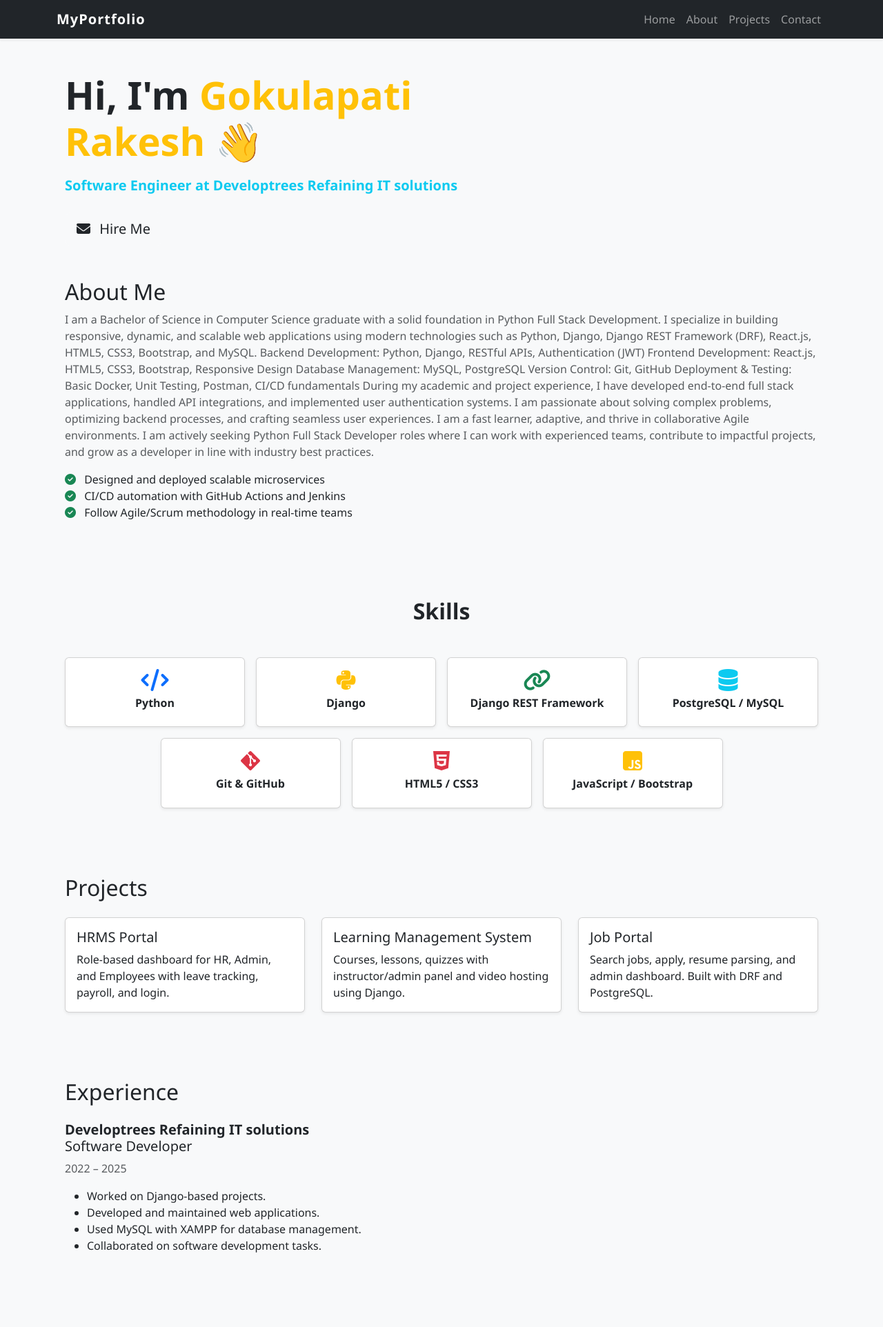
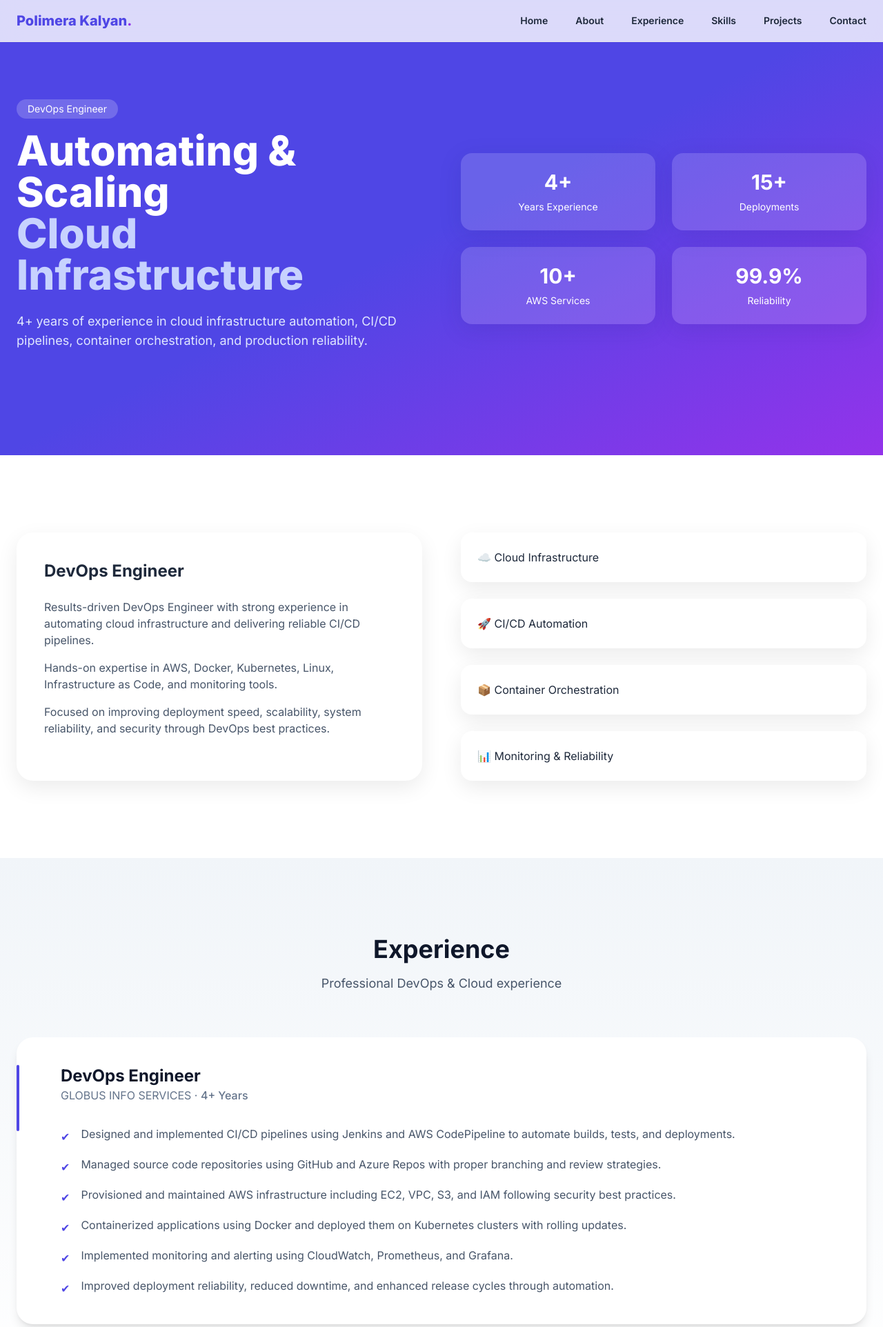
Before and after one commit to polimerakalyan/portfolioproject, a Django app: page / in a window 1280 px wide. Shown: the top 1924 px of the page at 69% size. Run offline with Django 5.2, Linux system fonts and the light colour scheme; some libraries are stand-ins or nearby versions.

Commit message:
Update home.html

```diff
--- a/main/templates/home.html
+++ b/main/templates/home.html
@@ -1,260 +1,403 @@
-{% extends 'base.html' %}
-{% block title %}Home{% endblock %}
+<!DOCTYPE html>
+<html lang="en">
+<head>
+  <meta charset="UTF-8" />
+  <meta name="viewport" content="width=device-width, initial-scale=1.0" />
+  <title>Polimera Kalyan | DevOps Engineer</title>
 
-{% block content %}
+  <!-- Tailwind CSS -->
+  <script src="https://cdn.tailwindcss.com"></script>
 
-<!-- Hero Section -->
-  <div class="container position-relative z-2 text-center text-md-start">
-    <div class="row align-items-center">
-      <div class="col-md-7" data-aos="fade-right">
-        <h1 class="display-4 fw-bold mb-3">Hi, I'm <span class="text-warning">Gokulapati Rakesh</span> 👋</h1>
-        <p class="lead mb-4"><span id="typing" class="text-info fw-semibold"></span></p>
-        <div>
+  <!-- Google Font -->
+  <link href="https://fonts.googleapis.com/css2?family=Inter:wght@300;400;500;600;700;800&display=swap" rel="stylesheet">
 
-          <a href="{% url 'hireme' %}" class="btn btn-light btn-lg text-dark">
-            <i class="fas fa-envelope me-2"></i> Hire Me
-          </a>
-        </div>
+  <script>
+    tailwind.config = {
+      theme: {
+        extend: {
+          colors: {
+            primary: '#4f46e5',
+            secondary: '#9333ea'
+          },
+          boxShadow: {
+            soft: '0 10px 30px rgba(0,0,0,0.08)',
+            glass: '0 8px 32px rgba(31,38,135,0.15)'
+          }
+        }
+      }
+    }
+  </script>
+
+  <style>
+    body { font-family: 'Inter', sans-serif; }
+    html { scroll-behavior: smooth; }
+
+    .skill-chip {
+      padding: 0.6rem 1.4rem;
+      border-radius: 9999px;
+      background: linear-gradient(to right, #f3f4f6, #e5e7eb);
+      color: #111827;
+      font-weight: 500;
+      font-size: 0.95rem;
+      transition: all 0.3s ease;
+    }
+
+    .skill-chip:hover {
+      background: linear-gradient(to right, #111827, #000);
+      color: white;
+      transform: translateY(-4px);
+      box-shadow: 0 10px 25px rgba(0,0,0,.15);
+    }
+
+    .project-chip {
+      padding: 0.4rem 0.9rem;
+      border-radius: 9999px;
+      font-size: 0.75rem;
+      font-weight: 600;
+      background: #f8fafc;
+      border: 1px solid #e2e8f0;
+      color: #334155;
+    }
+  </style>
+</head>
+
+<body class="bg-slate-50 text-slate-800">
+
+<!-- NAVBAR -->
+<header class="fixed w-full bg-white/80 backdrop-blur-lg border-b z-50">
+  <nav class="max-w-7xl mx-auto px-6 py-4 flex justify-between items-center">
+    <h1 class="text-xl font-extrabold text-primary">
+      Polimera Kalyan<span class="text-secondary">.</span>
+    </h1>
+    <ul class="hidden md:flex space-x-10 text-sm font-semibold">
+      <li><a href="#home" class="hover:text-primary">Home</a></li>
+      <li><a href="#about" class="hover:text-primary">About</a></li>
+      <li><a href="#experience" class="hover:text-primary">Experience</a></li>
+      <li><a href="#skills" class="hover:text-primary">Skills</a></li>
+      <li><a href="#projects" class="hover:text-primary">Projects</a></li>
+      <li><a href="#contact" class="hover:text-primary">Contact</a></li>
+    </ul>
+  </nav>
+</header>
+
+<!-- HERO -->
+<section id="home" class="pt-36 pb-28 bg-gradient-to-br from-primary via-indigo-600 to-secondary text-white">
+  <div class="max-w-7xl mx-auto px-6 grid md:grid-cols-2 gap-14 items-center">
+
+    <div>
+      <span class="inline-block mb-4 px-4 py-1 rounded-full bg-white/20 text-sm">
+        DevOps Engineer
+      </span>
+
+      <h2 class="text-4xl md:text-6xl font-extrabold leading-tight mb-6">
+        Automating & Scaling<br/>
+        <span class="text-indigo-200">Cloud Infrastructure</span>
+      </h2>
+
+      <p class="text-lg text-indigo-100 mb-10 max-w-xl">
+        4+ years of experience in cloud infrastructure automation,
+        CI/CD pipelines, container orchestration, and production reliability.
+      </p>
+    </div>
+
+    <div class="grid grid-cols-2 gap-6">
+      <div class="bg-white/15 p-6 rounded-2xl text-center shadow-glass">
+        <h3 class="text-3xl font-bold">4+</h3>
+        <p class="text-sm mt-2">Years Experience</p>
+      </div>
+      <div class="bg-white/15 p-6 rounded-2xl text-center shadow-glass">
+        <h3 class="text-3xl font-bold">15+</h3>
+        <p class="text-sm mt-2">Deployments</p>
+      </div>
+      <div class="bg-white/15 p-6 rounded-2xl text-center shadow-glass">
+        <h3 class="text-3xl font-bold">10+</h3>
+        <p class="text-sm mt-2">AWS Services</p>
+      </div>
+      <div class="bg-white/15 p-6 rounded-2xl text-center shadow-glass">
+        <h3 class="text-3xl font-bold">99.9%</h3>
+        <p class="text-sm mt-2">Reliability</p>
       </div>
     </div>
+
   </div>
 </section>
 
-<!-- About Me -->
-<section class="py-5">
-  <div class="container" data-aos="fade-up">
-    <div class="row align-items-center">
-      <div class="col-md-12"></div>
-      <div class="col-md-12">
-        <h2>About Me</h2>
-        <p class="text-muted">I am a Bachelor of Science in Computer Science graduate with a solid foundation in Python Full Stack Development. I specialize in building responsive, dynamic, and scalable web applications using modern technologies such as Python, Django, Django REST Framework (DRF), React.js, HTML5, CSS3, Bootstrap, and MySQL.
+<!-- ABOUT -->
+<section id="about" class="py-28 bg-white">
+  <div class="max-w-7xl mx-auto px-6 grid md:grid-cols-2 gap-14">
 
+    <div class="bg-white shadow-soft p-10 rounded-3xl">
+      <h4 class="text-2xl font-bold mb-6">DevOps Engineer</h4>
+      <p class="text-slate-600 mb-4">
+        Results-driven DevOps Engineer with strong experience in
+        automating cloud infrastructure and delivering reliable CI/CD pipelines.
+      </p>
+      <p class="text-slate-600 mb-4">
+        Hands-on expertise in AWS, Docker, Kubernetes, Linux,
+        Infrastructure as Code, and monitoring tools.
+      </p>
+      <p class="text-slate-600">
+        Focused on improving deployment speed, scalability,
+        system reliability, and security through DevOps best practices.
+      </p>
+    </div>
 
+    <div class="grid gap-6">
+      <div class="bg-white p-6 rounded-2xl shadow-soft">☁️ Cloud Infrastructure</div>
+      <div class="bg-white p-6 rounded-2xl shadow-soft">🚀 CI/CD Automation</div>
+      <div class="bg-white p-6 rounded-2xl shadow-soft">📦 Container Orchestration</div>
+      <div class="bg-white p-6 rounded-2xl shadow-soft">📊 Monitoring & Reliability</div>
+    </div>
 
-Backend Development: Python, Django, RESTful APIs, Authentication (JWT)
+  </div>
+</section>
 
-Frontend Development: React.js, HTML5, CSS3, Bootstrap, Responsive Design
+<!-- EXPERIENCE -->
+<section id="experience" class="py-28 bg-gradient-to-b from-slate-100 to-white">
+  <div class="max-w-7xl mx-auto px-6">
 
-Database Management: MySQL, PostgreSQL
+    <!-- Header -->
+    <div class="text-center mb-16">
+      <h3 class="text-4xl font-bold text-slate-900">Experience</h3>
+      <p class="mt-4 text-slate-600 text-lg">
+        Professional DevOps & Cloud experience
+      </p>
+    </div>
 
-Version Control: Git, GitHub
+    <!-- Experience Card -->
+    <div class="relative bg-white rounded-3xl shadow-lg p-10
+                hover:shadow-2xl transition duration-300">
 
-Deployment & Testing: Basic Docker, Unit Testing, Postman, CI/CD fundamentals
+      <!-- Timeline Line -->
+      <span class="absolute left-0 top-10 h-24 w-1 bg-primary rounded-full"></span>
 
-During my academic and project experience, I have developed end-to-end full stack applications, handled API integrations, and implemented user authentication systems. I am passionate about solving complex problems, optimizing backend processes, and crafting seamless user experiences.
+      <div class="pl-6">
+        <!-- Role -->
+        <h4 class="text-2xl font-bold text-slate-900">
+          DevOps Engineer
+        </h4>
+        <p class="text-slate-500 mb-8">
+          GLOBUS INFO SERVICES · <span class="font-medium">4+ Years</span>
+        </p>
 
-I am a fast learner, adaptive, and thrive in collaborative Agile environments. I am actively seeking Python Full Stack Developer roles where I can work with experienced teams, contribute to impactful projects, and grow as a developer in line with industry best practices.</p>
-        <ul class="list-unstyled">
-          <li><i class="fas fa-check-circle text-success me-2"></i> Designed and deployed scalable microservices</li>
-          <li><i class="fas fa-check-circle text-success me-2"></i> CI/CD automation with GitHub Actions and Jenkins</li>
-          <li><i class="fas fa-check-circle text-success me-2"></i> Follow Agile/Scrum methodology in real-time teams</li>
+        <!-- Responsibilities -->
+        <ul class="space-y-4 text-slate-600">
+
+          <li class="flex gap-4">
+            <span class="mt-1 text-primary">✔</span>
+            Designed and implemented CI/CD pipelines using Jenkins and AWS CodePipeline
+            to automate builds, tests, and deployments.
+          </li>
+
+          <li class="flex gap-4">
+            <span class="mt-1 text-primary">✔</span>
+            Managed source code repositories using GitHub and Azure Repos
+            with proper branching and review strategies.
+          </li>
+
+          <li class="flex gap-4">
+            <span class="mt-1 text-primary">✔</span>
+            Provisioned and maintained AWS infrastructure including EC2, VPC,
+            S3, and IAM following security best practices.
+          </li>
+
+          <li class="flex gap-4">
+            <span class="mt-1 text-primary">✔</span>
+            Containerized applications using Docker and deployed them
+            on Kubernetes clusters with rolling updates.
+          </li>
+
+          <li class="flex gap-4">
+            <span class="mt-1 text-primary">✔</span>
+            Implemented monitoring and alerting using CloudWatch,
+            Prometheus, and Grafana.
+          </li>
+
+          <li class="flex gap-4">
+            <span class="mt-1 text-primary">✔</span>
+            Improved deployment reliability, reduced downtime,
+            and enhanced release cycles through automation.
+          </li>
+
         </ul>
       </div>
     </div>
+
   </div>
 </section>
 
-<!-- Skills -->
-<section class="bg-light py-5">
-  <div class="container" data-aos="fade-up">
-    <h2 class="text-center mb-5 fw-bold">Skills</h2>
-    <div class="row g-3 justify-content-center text-center">
-      <div class="col-6 col-md-3">
-        <div class="card shadow-sm p-3">
-          <i class="fas fa-code fa-2x text-primary mb-2"></i>
-          <h6 class="fw-semibold">Python</h6>
-        </div>
-      </div>
-      <div class="col-6 col-md-3">
-        <div class="card shadow-sm p-3">
-          <i class="fab fa-python fa-2x text-warning mb-2"></i>
-          <h6 class="fw-semibold">Django</h6>
-        </div>
-      </div>
-      <div class="col-6 col-md-3">
-        <div class="card shadow-sm p-3">
-          <i class="fas fa-link fa-2x text-success mb-2"></i>
-          <h6 class="fw-semibold">Django REST Framework</h6>
-        </div>
-      </div>
-      <div class="col-6 col-md-3">
-        <div class="card shadow-sm p-3">
-          <i class="fas fa-database fa-2x text-info mb-2"></i>
-          <h6 class="fw-semibold">PostgreSQL / MySQL</h6>
-        </div>
-      </div>
-      <div class="col-6 col-md-3">
-        <div class="card shadow-sm p-3">
-          <i class="fab fa-git-alt fa-2x text-danger mb-2"></i>
-          <h6 class="fw-semibold">Git & GitHub</h6>
-        </div>
-      </div>
-      <div class="col-6 col-md-3">
-        <div class="card shadow-sm p-3">
-          <i class="fab fa-html5 fa-2x text-danger mb-2"></i>
-          <h6 class="fw-semibold">HTML5 / CSS3</h6>
-        </div>
-      </div>
-      <div class="col-6 col-md-3">
-        <div class="card shadow-sm p-3">
-          <i class="fab fa-js-square fa-2x text-warning mb-2"></i>
-          <h6 class="fw-semibold">JavaScript / Bootstrap</h6>
-        </div>
-      </div>
+
+<!-- SKILLS -->
+<section id="skills" class="py-28 bg-gradient-to-b from-gray-50 to-white">
+  <div class="max-w-7xl mx-auto px-6 text-center">
+
+    <h3 class="text-4xl font-bold mb-4">Technical Skills</h3>
+    <p class="text-gray-600 mb-14 text-lg">
+      Tools & technologies I work with
+    </p>
+
+    <div class="flex flex-wrap justify-center gap-5">
+      <span class="skill-chip">AWS</span>
+      <span class="skill-chip">Azure</span>
+      <span class="skill-chip">Linux</span>
+      <span class="skill-chip">Docker</span>
+      <span class="skill-chip">Kubernetes</span>
+      <span class="skill-chip">Jenkins</span>
+      <span class="skill-chip">GitHub Actions</span>
+      <span class="skill-chip">Terraform</span>
+      <span class="skill-chip">CI/CD</span>
+      <span class="skill-chip">Azure Pipelines</span>
+      <span class="skill-chip">CloudWatch</span>
+      <span class="skill-chip">Prometheus</span>
+      <span class="skill-chip">Grafana</span>
+      <span class="skill-chip">SonarQube</span>
     </div>
+
   </div>
 </section>
 
-<!-- Projects -->
-<section class="py-5">
-  <div class="container" data-aos="fade-up">
-    <h2 class="mb-4">Projects</h2>
-    <div class="row g-4">
-      <div class="col-md-4">
-        <div class="card h-100 shadow-sm">
-          <div class="card-body">
-            <h5 class="card-title">HRMS Portal</h5>
-            <p class="card-text">Role-based dashboard for HR, Admin, and Employees with leave tracking, payroll, and login.</p>
-          </div>
-        </div>
-      </div>
-      <div class="col-md-4">
-        <div class="card h-100 shadow-sm">
-          <div class="card-body">
-            <h5 class="card-title">Learning Management System</h5>
-            <p class="card-text">Courses, lessons, quizzes with instructor/admin panel and video hosting using Django.</p>
-          </div>
-        </div>
-      </div>
-      <div class="col-md-4">
-        <div class="card h-100 shadow-sm">
-          <div class="card-body">
-            <h5 class="card-title">Job Portal</h5>
-            <p class="card-text">Search jobs, apply, resume parsing, and admin dashboard. Built with DRF and PostgreSQL.</p>
-          </div>
-        </div>
-      </div>
+<!-- PROJECTS -->
+<section id="projects" class="py-28 bg-slate-100">
+  <div class="max-w-7xl mx-auto px-6">
+
+    <div class="text-center mb-16">
+      <h3 class="text-4xl font-bold">Projects</h3>
+      <p class="mt-4 text-slate-600 text-lg">
+        Real-world DevOps implementations
+      </p>
+    </div>
+
+    <div class="grid md:grid-cols-3 gap-10">
+
+      <div class="bg-white p-8 rounded-3xl shadow-soft hover:shadow-xl transition flex flex-col justify-between">
+
+  <!-- Content -->
+  <div>
+    <h4 class="text-xl font-semibold mb-3">
+      CI/CD Pipeline Automation
+    </h4>
+
+    <p class="text-slate-600 mb-6">
+      Automated build, test, and deployment workflows for applications
+      using industry-standard DevOps practices.
+    </p>
+
+    <div class="flex flex-wrap gap-2 mb-8">
+      <span class="project-chip">Jenkins</span>
+      <span class="project-chip">GitHub</span>
+      <span class="project-chip">AWS</span>
+      <span class="project-chip">CI/CD</span>
     </div>
   </div>
-</section>
 
-<!-- Experience -->
-<section class="bg-light py-5">
-  <div class="container" data-aos="fade-up">
-    <h2 class="mb-4">Experience</h2>
-    <div class="timeline">
-      <div class="timeline-item">
-        <h5><strong>Developtrees Refaining IT solutions</strong><br>Software Developer</h5>
-        <p class="text-muted">2022 – 2025</p>
-        <ul>
-            <li>Worked on Django-based projects.</li>
-<li>Developed and maintained web applications.</li>
-<li>Used MySQL with XAMPP for database management.</li>
-<li>Collaborated on software development tasks.</li>
-        </ul>
+  <!-- View Button -->
+  <div>
+    <a
+      href="./cicd/index.html"
+      class="inline-block px-6 py-3 text-sm font-medium text-white bg-slate-900 rounded-xl
+             hover:bg-slate-800 transition"
+    >
+      View Details
+    </a>
+  </div>
+
+</div>
+
+
+      <div class="bg-white p-8 rounded-3xl shadow-soft hover:shadow-xl transition">
+        <h4 class="text-xl font-bold mb-3">Docker & Kubernetes</h4>
+        <p class="text-slate-600 mb-6">
+          Containerized and deployed microservices with auto-scaling.
+        </p>
+        <div class="flex flex-wrap gap-2">
+          <span class="project-chip">Docker</span>
+          <span class="project-chip">Kubernetes</span>
+          <span class="project-chip">EKS</span>
+        </div>
+        <div>
+    <a
+      href="/projects/cicd-pipeline.html"
+      class="inline-block px-6 py-3 text-sm font-medium text-white bg-slate-900 rounded-xl
+             hover:bg-slate-800 transition"
+    >
+      View Details
+    </a>
+  </div>
+      </div>
+
+
+      <div class="bg-white p-8 rounded-3xl shadow-soft hover:shadow-xl transition">
+        <h4 class="text-xl font-bold mb-3">AWS Infrastructure</h4>
+        <p class="text-slate-600 mb-6">
+          Designed secure and scalable AWS cloud architecture.
+        </p>
+        <div class="flex flex-wrap gap-2">
+          <span class="project-chip">EC2</span>
+          <span class="project-chip">VPC</span>
+          <span class="project-chip">IAM</span>
+          <span class="project-chip">CloudWatch</span>
+        </div>
+        <div>
+    <a
+      href="/projects/cicd-pipeline.html"
+      class="inline-block px-6 py-3 text-sm font-medium text-white bg-slate-900 rounded-xl
+             hover:bg-slate-800 transition"
+    >
+      View Details
+    </a>
+  </div>
       </div>
 
     </div>
   </div>
 </section>
 
-<!-- Education -->
-<section class="py-5">
-  <div class="container" data-aos="fade-up">
-    <h2 class="mb-4">Education</h2>
-    <p><strong>Bachelor of Science in Computer Science</strong> – Kalinga University, Raipur(2019-2022)</p>
+<!-- CONTACT -->
+<section id="contact" class="py-28 bg-gradient-to-br from-primary to-secondary text-white">
+  <div class="max-w-5xl mx-auto px-6 text-center">
+
+    <!-- Heading -->
+    <h3 class="text-4xl font-bold mb-4">
+      Let’s Work Together
+    </h3>
+    <p class="text-indigo-100 text-lg mb-14">
+      Open to DevOps Engineer & Cloud Engineer opportunities
+    </p>
+
+    <!-- Contact Card -->
+    <div class="bg-white/15 backdrop-blur-xl rounded-3xl p-10 shadow-glass
+                hover:shadow-2xl transition duration-300">
+
+      <p class="text-lg mb-8 text-indigo-100">
+        Feel free to reach out for collaborations, roles, or DevOps discussions.
+      </p>
+
+      <!-- Buttons -->
+      <div class="flex flex-col sm:flex-row justify-center gap-6">
+
+        <a href="mailto:kalyankalyanpolimera@gmail.com"
+           class="px-8 py-4 rounded-full bg-white text-primary font-semibold
+                  hover:bg-indigo-100 transition">
+          📧 Email Me
+        </a>
+
+        <a href="https://www.linkedin.com/in/polimera-kalyan"
+           target="_blank"
+           class="px-8 py-4 rounded-full border border-white/40 font-semibold
+                  hover:bg-white hover:text-primary transition">
+          🔗 LinkedIn Profile
+        </a>
+
+      </div>
+    </div>
+
   </div>
 </section>
-<style>
-    footer {
-  font-family: 'Segoe UI', Tahoma, Geneva, Verdana, sans-serif;
-}
 
-footer a:hover {
-  text-decoration: underline;
-}
 
-.social-icons a {
-  transition: color 0.3s ease;
-}
+<footer class="bg-slate-900 text-white py-6 text-center text-sm">
+  © 2025 Polimera Kalyan · DevOps Engineer
+</footer>
 
-.social-icons a:hover {
-  color: #00d1b2; /* teal/green hover */
-}
-
-</style>
-<!-- Contact -->
-<!-- Footer Section -->
-<!-- Footer -->
-<!-- Contact Section -->
-<section class="bg-white text-dark py-5 border-top">
-  <div class="container">
-    <div class="row">
-
-      <!-- Contact Form -->
-      <div class="col-md-7 mb-4">
-        <h4 class="mb-3">Get in touch</h4>
-        <form>
-          <div class="row mb-3">
-            <div class="col">
-              <input type="text" class="form-control" placeholder="Your name">
-            </div>
-            <div class="col">
-              <input type="email" class="form-control" placeholder="Your email address">
-            </div>
-          </div>
-          <div class="mb-3">
-            <textarea class="form-control" rows="5" placeholder="Your message"></textarea>
-          </div>
-          <button type="submit" class="btn btn-primary">Send message</button>
-          <p class="small text-muted mt-2">I’ll respond as soon as possible (max. 72 hours)</p>
-        </form>
-      </div>
-
-      <!-- Side Info -->
-      <div class="col-md-5">
-        <h6><strong>What about pricing?</strong></h6>
-        <p>I don’t have fixed prices. It depends on project needs and scope. I’ll share an estimate after discussing the specs with you.</p>
-
-        <h6><strong>Availability?</strong></h6>
-        <p>I’m currently available. You can connect via email or LinkedIn.</p>
-      </div>
-    </div>
-  </div>
-</section>
-<!-- Typing animation JS -->
-<script>
-  const textArray = [
-    "Software Engineer at Developtrees Refaining IT solutions ",
-    "Django Backend Developer",
-    "Cloud Enthusiast – AWS & Docker",
-    "Microservices & REST APIs"
-  ];
-  let i = 0, j = 0, currentText = '', isDeleting = false;
-
-  (function typeEffect() {
-    const typing = document.getElementById("typing");
-    if (!typing) return;
-
-    currentText = textArray[i];
-
-    if (isDeleting) {
-      typing.textContent = currentText.substring(0, j--);
-    } else {
-      typing.textContent = currentText.substring(0, j++);
-    }
-
-    if (!isDeleting && j === currentText.length + 1) {
-      isDeleting = true;
-      setTimeout(typeEffect, 1000);
-    } else if (isDeleting && j === 0) {
-      isDeleting = false;
-      i = (i + 1) % textArray.length;
-      setTimeout(typeEffect, 500);
-    } else {
-      setTimeout(typeEffect, isDeleting ? 50 : 100);
-    }
-  })();
-</script>
-
-{% endblock %}
+</body>
+</html>
```
